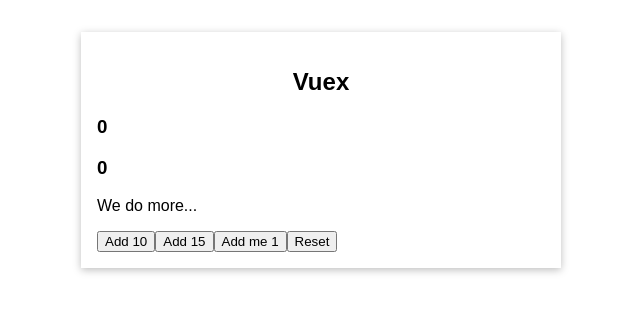
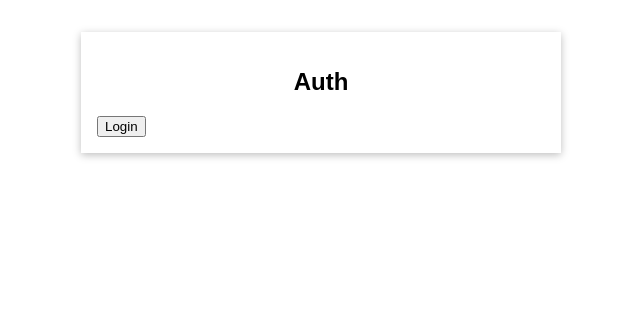
Before and after one commit to AnilBASARAN/vueVuex, a Vue app: page / in a window 1280 px wide. Shown: the top 312 px of the page, without its empty margins (319-959 px from the left). Built offline with nearby package versions, Linux system fonts and the light colour scheme.

Commit message:
login logout and isAuth functionality added with vuex globally

```diff
--- a/src/App.vue
+++ b/src/App.vue
@@ -1,10 +1,13 @@
 <template>
-  <base-container title="Vuex">
+  <base-container title="Vuex" v-if="isAuth">
     <the-counter></the-counter>
     <favorite-value></favorite-value>
     <button @click="addOne">Add 10</button>
     <change-counter></change-counter>
     <button @click="reset">Reset</button>
+  </base-container>
+  <base-container title="Auth">
+    <user-auth></user-auth>
   </base-container>
 </template>
 
@@ -13,16 +16,21 @@
 import TheCounter from './components/TheCounter.vue';
 import ChangeCounter from './components/ChangeCounter.vue';
 import FavoriteValue from './components/FavoriteValue.vue';
+import UserAuth from './components/UserAuth.vue';
 export default {
   components: {
     BaseContainer,
     TheCounter,
     ChangeCounter,
     FavoriteValue,
+    UserAuth,
   },
   computed: {
     counter() {
       return this.$store.state.counter;
+    },
+    isAuth() {
+      return this.$store.getters.userIsAuthenticated;
     },
   },
   methods: {
--- /dev/null
+++ b/src/components/UserAuth.vue
@@ -0,0 +1,21 @@
+<template>
+  <button @click="login" v-if="!isAuth">Login</button>
+  <button @click="logout" v-if="isAuth">Logout</button>
+</template>
+<script>
+export default {
+  methods: {
+    login() {
+      this.$store.dispatch('login');
+    },
+    logout() {
+      this.$store.dispatch('logout');
+    },
+  },
+  computed: {
+    isAuth() {
+      return this.$store.getters.userIsAuthenticated;
+    },
+  },
+};
+</script>
--- a/src/main.js
+++ b/src/main.js
@@ -5,6 +5,12 @@
 
 const store = createStore({
   actions: {
+    login(context) {
+      context.commit('setAuth', { isAuth: true });
+    },
+    logout(context) {
+      context.commit('setAuth', { isAuth: false });
+    },
     //its just a method
     increment(context) {
       console.log(context);
@@ -20,9 +26,13 @@
   state() {
     return {
       counter: 0,
+      isLoggedIn: false,
     };
   },
   getters: {
+    userIsAuthenticated(state) {
+      return state.isLoggedIn;
+    },
     finalCounter(state) {
       return state.counter * 2;
     },
@@ -38,6 +48,9 @@
     },
   },
   mutations: {
+    setAuth(state, payload) {
+      state.isLoggedIn = payload.isAuth;
+    },
     increment(state) {
       state.counter = state.counter + 1;
     },
```
